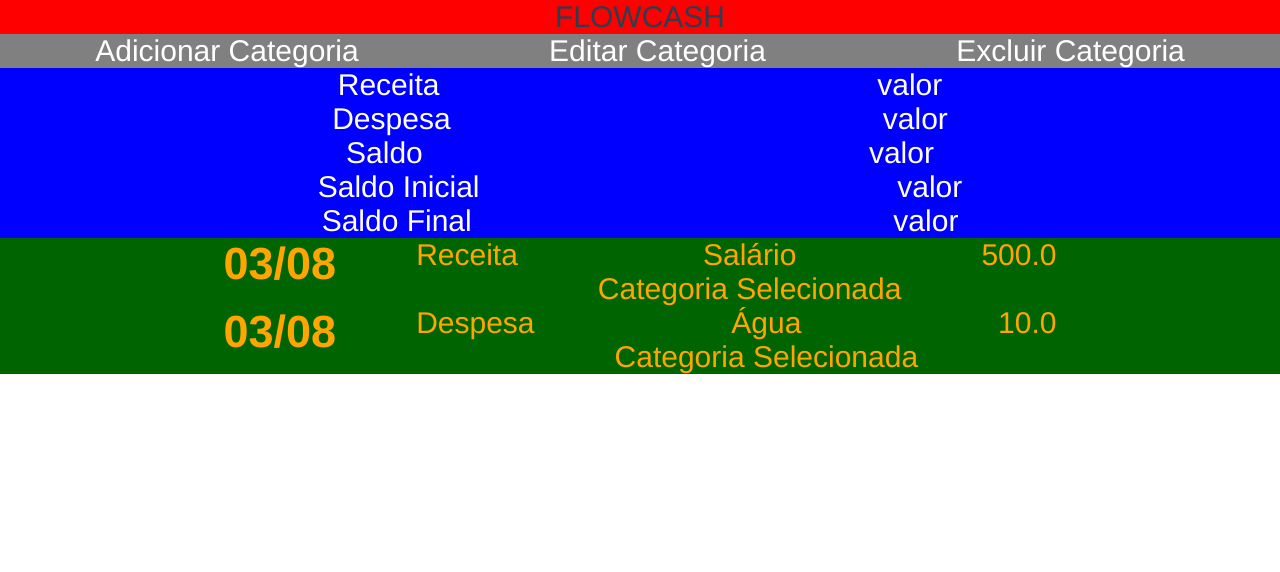
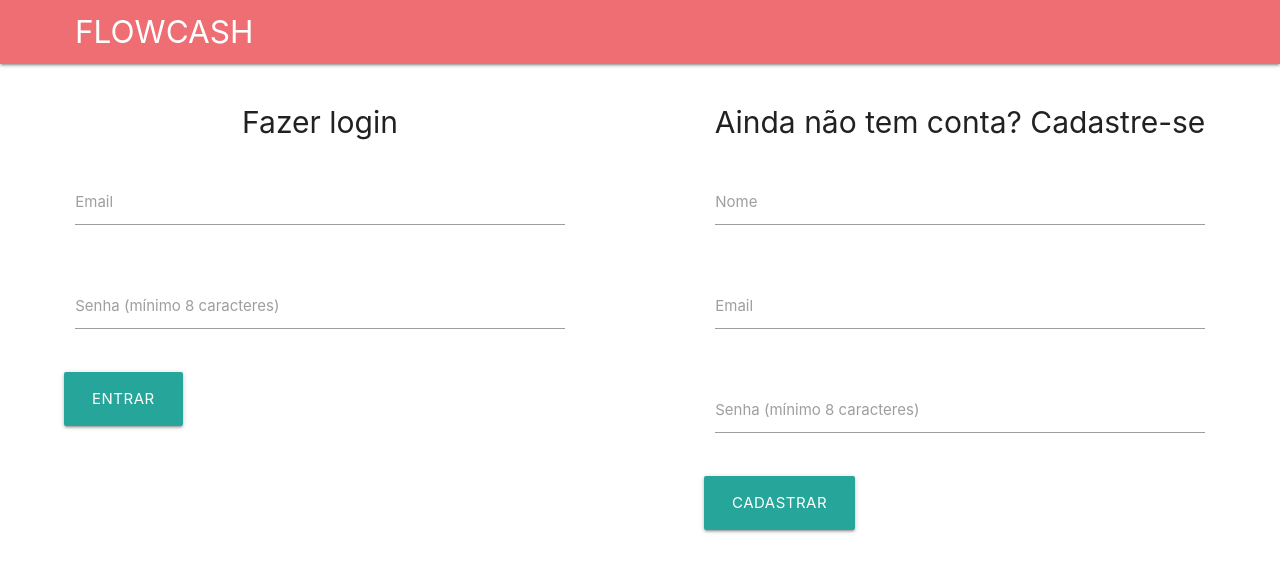
Before and after one commit to AllanBismarck123/flowcash, a Vue app: page / in a window 1280 px wide. Shown: the top 572 px of the page. Built offline with nearby package versions, Linux system fonts and the light colour scheme.

Commit message:
creating window login register

```diff
--- a/package.json
+++ b/package.json
@@ -8,7 +8,9 @@
     "lint": "vue-cli-service lint"
   },
   "dependencies": {
+    "axios": "^0.27.2",
     "core-js": "^3.8.3",
+    "materialize-css": "^1.0.0",
     "vue": "^3.2.13"
   },
   "devDependencies": {
--- a/src/App.vue
+++ b/src/App.vue
@@ -1,31 +1,23 @@
 <template>
-  <TheHeader />
-  <TheBody />
+  <TheHome />
+  <!-- <MainWindow /> -->
   <!-- <HelloWorld msg="Welcome to Your Vue.js App"/> -->
 </template>
 
 <script>
-import TheHeader from './components/TheHeader.vue';
-import TheBody from './components/TheBody.vue';
+// import MainWindow from './pages/MainWindow.vue';
+import TheHome from './pages/TheHome.vue';
 
 export default {
   name: 'App',
   components: {
-    TheHeader,
-    TheBody
-  }
+    TheHome,
+    // MainWindow,
+}
 }
 </script>
 
 <style>
-#app {
-  font-family: Avenir, Helvetica, Arial, sans-serif;
-  -webkit-font-smoothing: antialiased;
-  -moz-osx-font-smoothing: grayscale;
-  text-align: center;
-  color: #2c3e50;
-}
-
 * {
     margin: 0px;
     padding: 0px;
--- /dev/null
+++ b/src/components/DayTransactions.vue
@@ -0,0 +1,25 @@
+<template>
+    <div id="DayTransactions">
+       <Transaction description="Salário" category="Categoria Selecionada" value=500.0 type="Receita" date="03/08"/>
+       <Transaction description="Água" category="Categoria Selecionada" value=10.0 type="Despesa" date="03/08" />
+    </div>
+</template>
+
+<script>
+import Transaction from './Transaction.vue';
+
+export default {
+    name: 'DayTransactions',
+    components: {
+        Transaction,
+    }
+}
+</script>
+
+<style scoped>
+    #DayTransactions {
+        background-color: darkgreen;
+        color: orange;
+        font-size: 30px;
+    }
+</style>
--- a/src/components/MainFrame.vue
+++ b/src/components/MainFrame.vue
@@ -35,7 +35,7 @@ export default {
 
 </script>
 
-<style>
+<style scoped>
     #mainframe {
         background-color: blue;
         color: white;
--- a/src/components/Settings.vue
+++ b/src/components/Settings.vue
@@ -21,7 +21,7 @@ export default {
 }
 </script>
 
-<style>
+<style scoped>
     .options {
         color: white;
         font-size: 30px;
--- a/src/components/TheBody.vue
+++ b/src/components/TheBody.vue
@@ -1,21 +1,21 @@
 <template>
     <Settings />
     <MainFrame />
-    <DayUpdates />
+    <DayTransactions />
 </template>
 
 <script>
 import Settings from './Settings.vue';
 import MainFrame from './MainFrame.vue';
-import DayUpdates from './DayUpdates.vue';
+import DayTransactions from './DayTransactions.vue';
 
 export default {
     name: 'TheBody',
     components: {
-        Settings,
-        MainFrame,
-        DayUpdates
-    }
+    Settings,
+    MainFrame,
+    DayTransactions
+}
 }
 </script>
 
--- a/src/components/TheHeader.vue
+++ b/src/components/TheHeader.vue
@@ -10,9 +10,10 @@
     }
 </script>
 
-<style>
+<style scoped>
     #header {
-        background-color: #f00;
+        background-color: pink;
         font-size: 30px;
+        text-align: center;
     }
 </style>
--- a/src/main.js
+++ b/src/main.js
@@ -1,4 +1,8 @@
 import { createApp } from 'vue'
 import App from './App.vue'
+import 'materialize-css';
+import 'materialize-css/dist/css/materialize.min.css'
+
+
 
 createApp(App).mount('#app')
--- /dev/null
+++ b/src/pages/MainWindow.vue
@@ -0,0 +1,17 @@
+<template>
+    <TheHeader />
+    <TheBody />
+</template>
+
+<script>
+import TheBody from "../components/TheBody.vue";
+import TheHeader from "../components/TheHeader.vue";
+
+export default {
+    components: {
+        TheBody,
+        TheHeader
+    }
+}
+
+</script>
--- /dev/null
+++ b/src/pages/TheHome.vue
@@ -0,0 +1,84 @@
+<template>
+    <header>
+        <nav>
+            <div class="nav-wrapper">
+                <div class="brand-logo">FLOWCASH</div>
+            </div>
+        </nav>
+    </header>
+
+    <main>
+        <div class="boxhome">
+            <h1>Fazer login</h1>
+            <div class="row">
+                <div class="input-field col s12">
+                    <input type="email" class="validate" id="email_login" >
+                    <label for="email">Email</label>
+                </div>
+            </div>
+            <div class="row">
+                <div class="input-field col s12">
+                    <input type="password" class="validate" id="password_login">
+                    <label for="password">Senha (mínimo 8 caracteres)</label>
+                </div>
+            </div>
+             <a class="waves-effect waves-light btn-large" id="login">Entrar</a>
+        </div>
+
+        <div class="boxhome">
+            <h1>Ainda não tem conta? Cadastre-se</h1>
+            <div class="row">
+                <div class="input-field col s12">
+                    <input type="text" class="validate" id="name">
+                    <label for="password">Nome</label>
+                </div>
+            </div>
+            <div class="row">
+                <div class="input-field col s12">
+                    <input type="email" class="validate" id="email_register">
+                    <label for="email">Email</label>
+                </div>
+            </div>
+            <div class="row">
+                <div class="input-field col s12">
+                    <input type="password" class="validate" id="password_register">
+                    <label for="password">Senha (mínimo 8 caracteres)</label>
+                </div>
+            </div>
+            <a class="waves-effect waves-light btn-large" id="register">Cadastrar</a>
+        </div>
+
+    </main>
+
+</template>
+
+<script>
+
+export default {
+    name: 'TheHome',
+}
+
+</script>
+
+<style scoped>
+    .nav-wrapper {
+        padding-left: 5em;
+    }
+
+    main {
+        font-size: 10px;
+        display: flex;
+        flex-direction: row;
+        justify-content: space-around;
+    }
+
+    .boxhome {
+        width: 40%;
+    }
+
+    h1 {
+        font-size: 30px;
+        text-align: center;
+    }
+
+</style>
```
Also changed, not shown: src/components/Transaction.vue (added, +38 -0 lines), src/services/api.js (added, +7 -0 lines), 1 other file (tests, documents, lock files or other folders).
